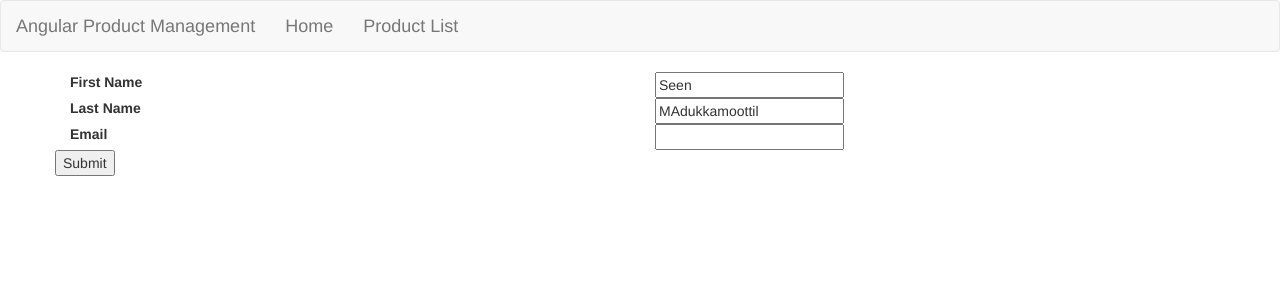
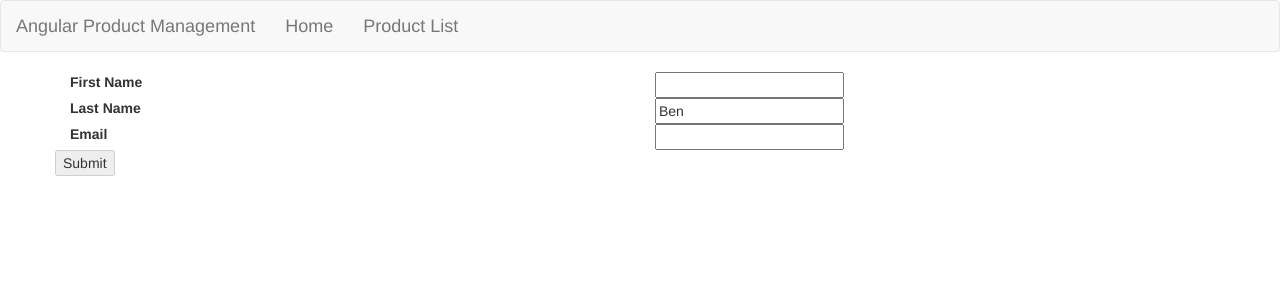
Before and after one commit to senmadukkamoottil/angular_projects, an Angular app: page /customer in a window 1280 px wide. Shown: the top 300 px of the page. Built offline with nearby package versions, Linux system fonts and the light colour scheme.

Commit message:
use formbuilder instead of formgroup and form control

```diff
--- a/src/app/customer/customer.component.ts
+++ b/src/app/customer/customer.component.ts
@@ -1,5 +1,6 @@
 import { Component, OnInit } from '@angular/core';
-import { FormGroup, FormControl } from '@angular/forms';
+import { FormGroup, FormBuilder } from '@angular/forms';
+// import { FormControl } from '@angular/forms';
 import { Customer } from './customer';
 
 @Component({
@@ -12,20 +13,26 @@ export class CustomerComponent implements OnInit {
   customerForm: FormGroup;
   customer: Customer;
 
-  constructor() {
+  constructor(public fb: FormBuilder) {
     this.customer = new Customer();
   }
 
   ngOnInit() {
-    this.customerForm = new FormGroup({
+    /*this.customerForm = new FormGroup({
       firstName: new FormControl(),
       lastName: new FormControl(),
       email: new FormControl()
-    });
+    });*/
 
-    this.customerForm.patchValue({
+    /*this.customerForm.patchValue({
       firstName: 'Seen',
       lastName: 'MAdukkamoottil'
+    }); */
+
+    this.customerForm = this.fb.group({
+      firstName: '',
+      lastName: { value: 'Ben', disabled: false },
+      email: ''
     });
   }
 
```
